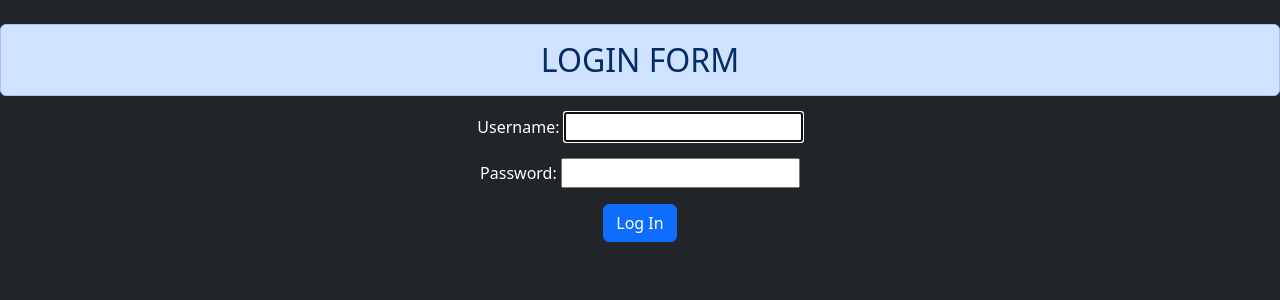
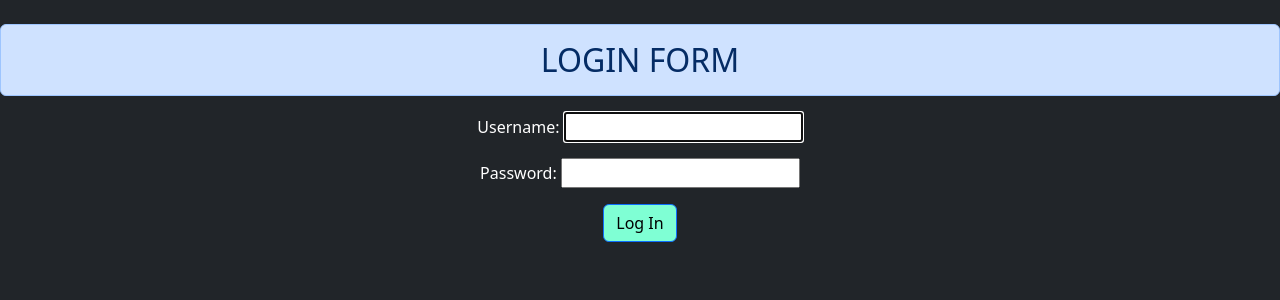
Before and after one commit to Sahil08439/My-Blog, a Django app: page /loginuser in a window 1280 px wide. Shown: the top 300 px of the page. Run offline with Django 5.2, Linux system fonts and the light colour scheme.

Commit message:
loginuser.html

```diff
--- a/myblogs/templates/myblogs/loginuser.html
+++ b/myblogs/templates/myblogs/loginuser.html
@@ -6,19 +6,24 @@
     <title>Login Page</title>
     <link href="https://cdn.jsdelivr.net/npm/bootstrap@5.3.2/dist/css/bootstrap.min.css" rel="stylesheet" integrity="sha384-T3c6CoIi6uLrA9TneNEoa7RxnatzjcDSCmG1MXxSR1GAsXEV/Dwwykc2MPK8M2HN" crossorigin="anonymous">
     <link rel="stylesheet" href="https://cdnjs.cloudflare.com/ajax/libs/font-awesome/4.7.0/css/font-awesome.min.css">
+    <style>
+        .btn:hover{
+    transform: scale(0.90);
+    box-shadow: 0 0 10px aquamarine;
+  }
+    </style>
 </head>
 <body class="bg-dark" style="color: white;">
-
-    <div class="cotaier mt-4 text-center">
+    <div class="cotainer mt-4 text-center">
         <h2 class="alert alert-primary">LOGIN FORM</h2>
         {% if error %}
-        <h3 class="alert alert-" style="background-color: rgb(255, 128, 128);">{{ error }} ! Please Try Again</h3>
+        <h3 class="alert alert-primary" style="background-color: rgb(255, 128, 128);">{{ error }} ! Please Try Again</h3>
         {% endif %}
 
         <form method="post" action="">
             {% csrf_token %}
             {{ form.as_p }}
-            <button class="btn btn-primary" type="submit">Log In</button>
+            <button class="btn btn-primary" type="submit" style="background-color: aquamarine; color: black;">Log In</button>
         </form>
 
     </div>
```
